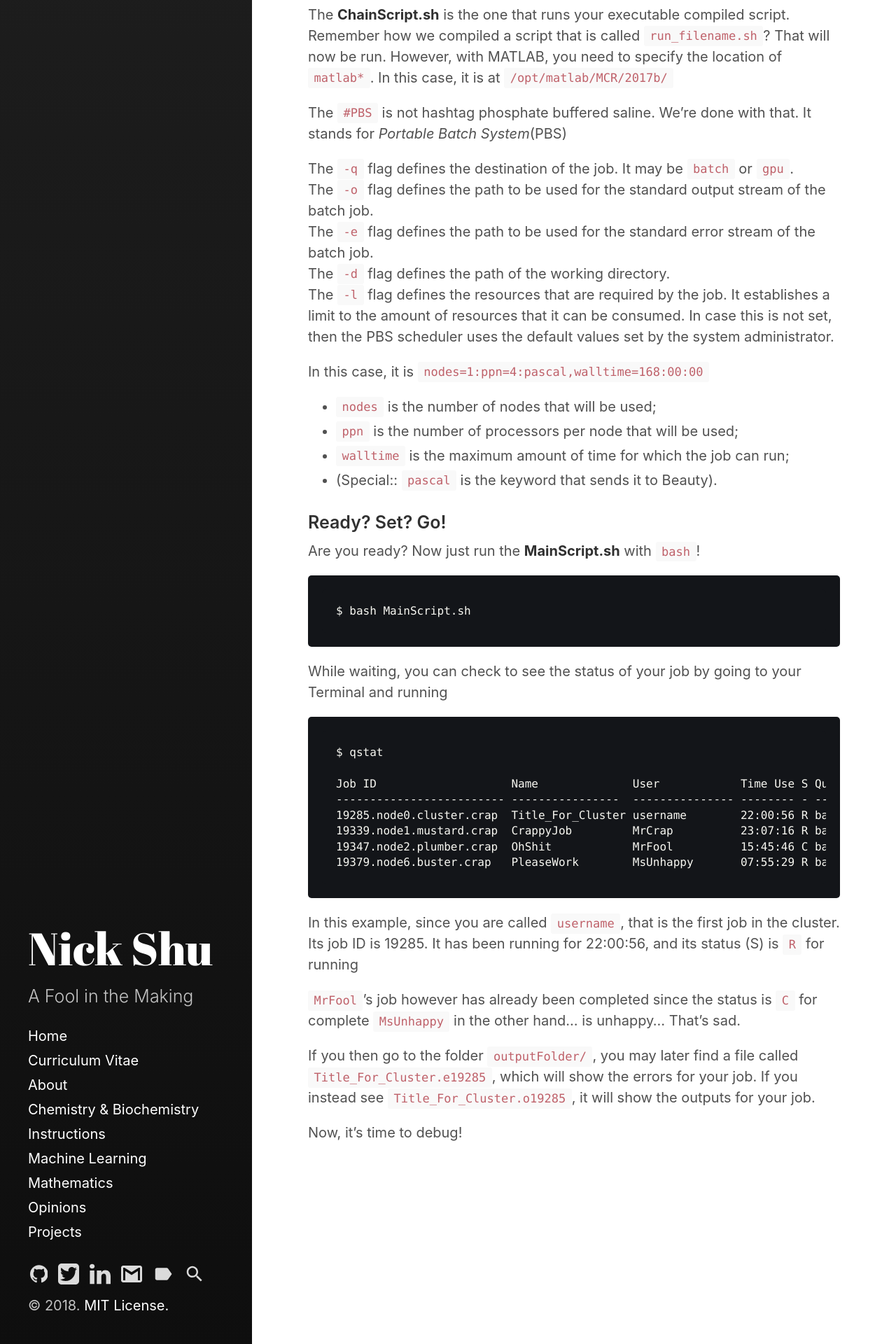
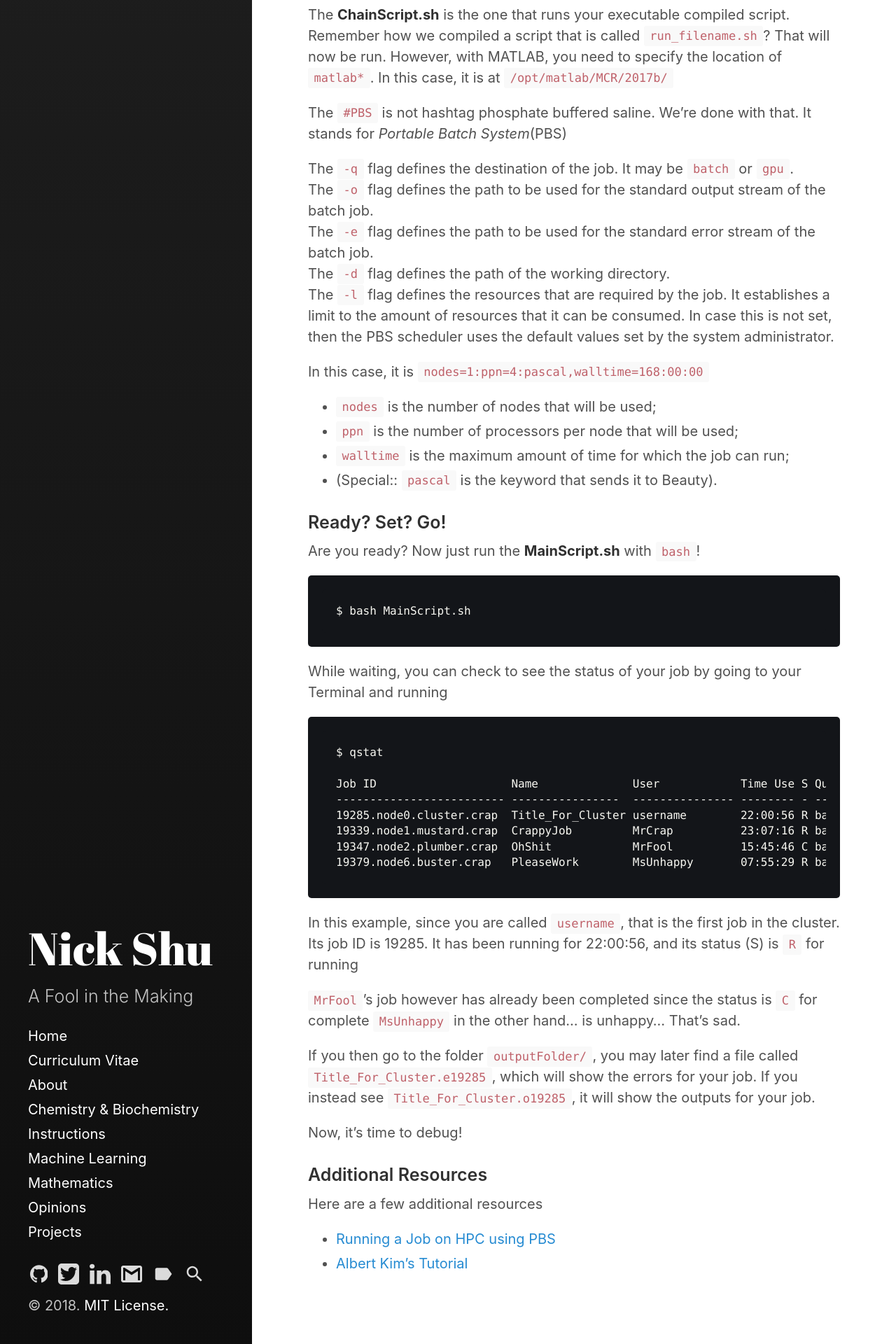
Before and after one commit to nicolasshu/www, a Jekyll site: the page built from _posts/2018-08-09-usingthecluster.md, in a window 1280 px wide. Shown: the part 2877-4797 px from the top of the page at 70% size. Built offline with Jekyll 4.4.1, drawn with Linux system fonts in a browser that asks for light colours.

Commit message:
Add cluster

```diff
--- a/_posts/2018-08-09-usingthecluster.md
+++ b/_posts/2018-08-09-usingthecluster.md
@@ -122,3 +122,9 @@ In this example, since you are called `username`, that is the first job in the c
 If you then go to the folder `outputFolder/`, you may later find a file called `Title_For_Cluster.e19285`, which will show the errors for your job. If you instead see `Title_For_Cluster.o19285`, it will show the outputs for your job.
 
 Now, it's time to debug!
+
+### Additional Resources
+
+Here are a few additional resources
+* [Running a Job on HPC using PBS](https://hpcc.usc.edu/support/documentation/running-a-job-on-the-hpcc-cluster-using-pbs/)
+* [Albert Kim's Tutorial](https://albertsk.files.wordpress.com/2011/12/pbs.pdf)
```
